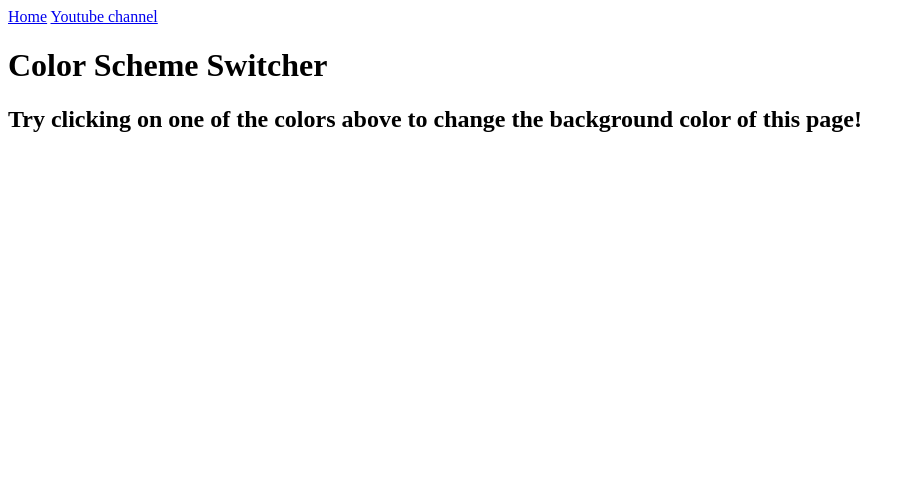
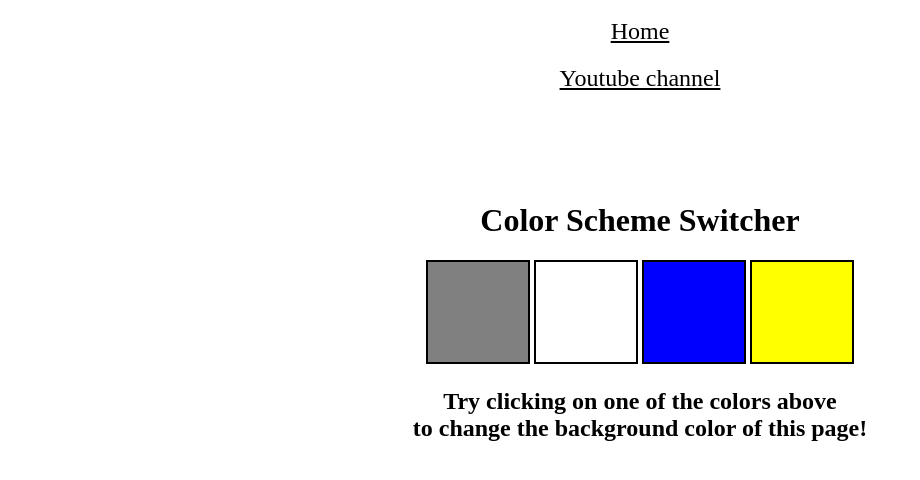
Before and after one commit to Ritzsizl/JSproject, a plain HTML site: page ColorChanger/index.html in a window 1280 px wide. Shown: the whole page, without its empty margins (0-920 px from the left). Drawn offline with Linux system fonts and the light colour scheme.

Commit message:
color changer

```diff
--- a/ColorChanger/index.html
+++ b/ColorChanger/index.html
@@ -5,13 +5,13 @@
     <meta name="viewport" content="width=device-width, initial-scale=1.0" />
     <meta http-equiv="X-UA-Compatible" content="ie=edge" />
     <link rel="stylesheet" href="style.css" />
-    <link rel="stylesheet" href="../styles.css" />
+    <link rel="stylesheet" href="../style.css" />
     <title>JavaScript Background Color Switcher</title>
   </head>
   <body>
     <nav>
-      <a href="/" aria-current="page">Home</a>
-      <a target="_blank" href="https://www.youtube.com/@chaiaurcode"
+      <a class="nav" href="/" aria-current="page">Home</a>
+      <a class="nav" target="_blank" href="www.google.com"
         >Youtube channel</a
       >
     </nav>
@@ -38,6 +38,6 @@
         <span>to change the background color of this page!</span>
       </h2>
     </div>
-    <script src="chaiaurcode.js"></script>
+    <script src="main.js"></script>
   </body>
 </html>
--- /dev/null
+++ b/ColorChanger/main.js
@@ -0,0 +1,24 @@
+const buttons = document.querySelectorAll('.button')
+const body = document.querySelector('body')
+buttons.forEach(function(button){
+    console.log(button)
+    button.addEventListener('click',function(e){
+        console.log(e);
+        console.log(e.target);
+
+
+        if(e.target.id === 'grey'){
+            body.style.backgroundColor = e.target.id
+        }
+        if(e.target.id === 'white'){
+            body.style.backgroundColor = e.target.id
+        }
+        if(e.target.id === 'blue'){
+            body.style.backgroundColor = e.target.id
+        }
+        if(e.target.id === 'yellow'){
+            body.style.backgroundColor = e.target.id
+        }
+    })
+
+})
--- /dev/null
+++ b/ColorChanger/style.css
@@ -0,0 +1,44 @@
+html {
+    margin: 0;
+    /* background-color: rgba(20, 2, 2, 0.775); */
+  }
+
+  span {
+    display: block;
+  }
+  .nav{
+    display: flex;
+    justify-content: center;
+    padding: 10px;
+    text-align: center;
+    font-size: x-large;
+    font-style: bold;
+    color: black;
+
+  }
+  .canvas {
+    margin: 100px auto 100px;
+    width: 80%;
+    text-align: center;
+  }
+
+  .button {
+    width: 100px;
+    height: 100px;
+    border: solid black 2px;
+    display: inline-block;
+  }
+
+  #grey {
+    background: grey;
+  }
+
+  #white {
+    background: white;
+  }
+  #blue {
+    background: blue;
+  }
+  #yellow {
+    background: yellow;
+  }
```
